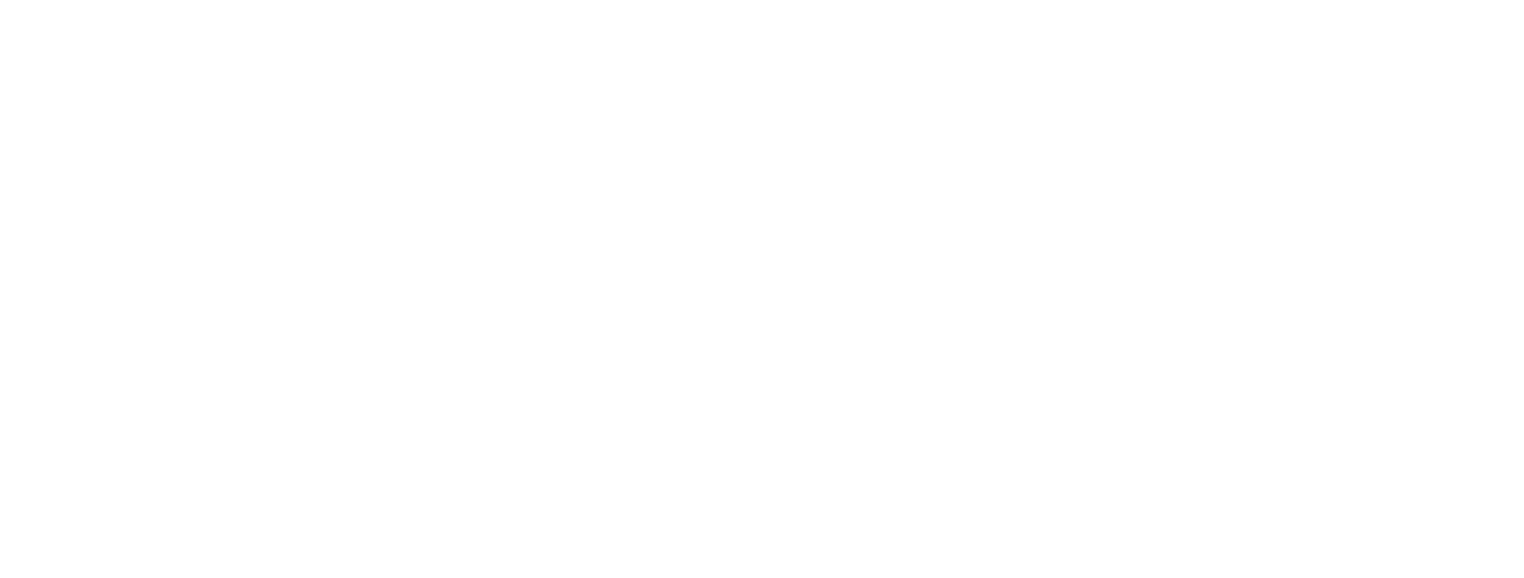
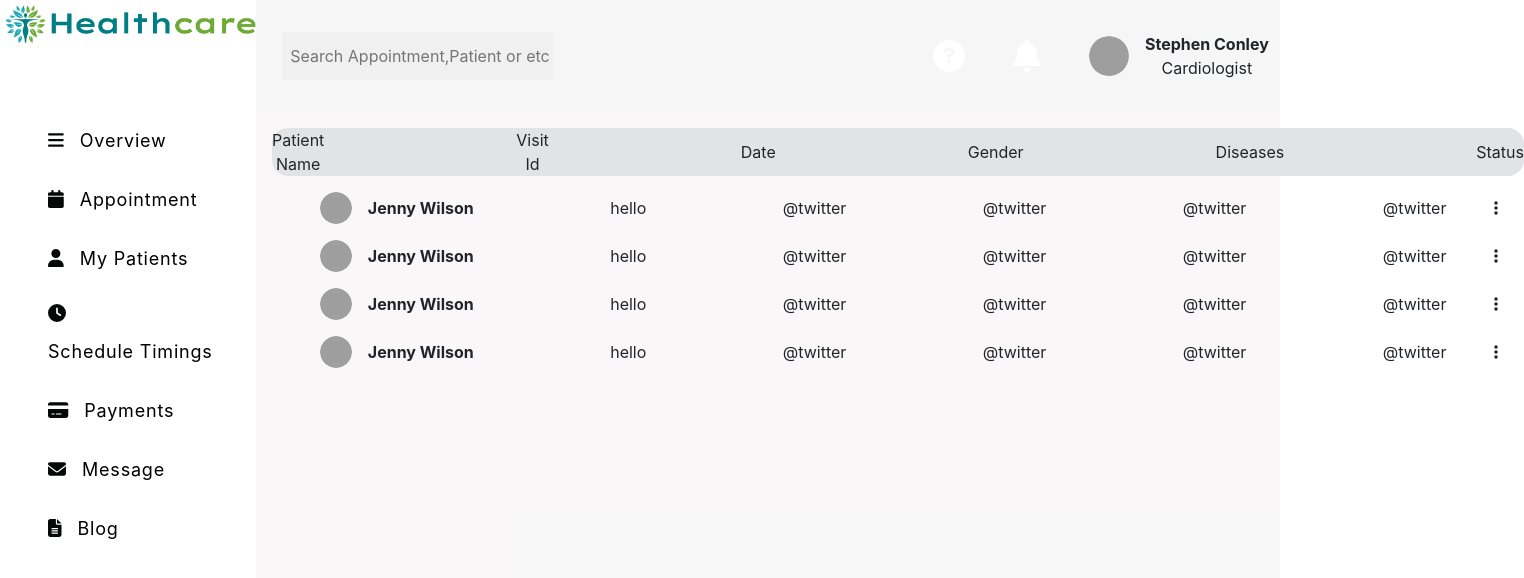
Before and after one commit to E-DoctorApp/E-DoctorApp, a React (Create React App) app in the folder client/: page /doctorProfile/patients in a window 1280 px wide. Before the commit this address had no page. Shown: the top 578 px of the page, 1524 px wide, since content can reach past the window. Built offline with nearby package versions, Linux system fonts and the light colour scheme; grey boxes are pictures that could not be loaded; a web font is replaced by a local one.

Commit message:
all components done

```diff
--- a/client/src/App.tsx
+++ b/client/src/App.tsx
@@ -18,6 +18,7 @@
 import { getOneDoctor } from "./store/doctorSlice";
 import DoctorChat from "./components/DoctorChat/DoctorChat";
 import AllAppointments from "./components/AllAppointments/AllAppointments";
+import AllPatients from "./components/AllPatients/AllPatients";
 
 
 function App() {
@@ -49,6 +50,7 @@
           <Route path="review" element={<Review />} />
           <Route path="docChat" element={<DoctorChat/>} />
           <Route path="appointments" element={<AllAppointments/>} />
+          <Route path="patients" element={<AllPatients/>} />
         </Route>
         <Route path="/services" element={<ServicePage />} />
         <Route path="/Review" element={<Review />} />
--- a/client/src/components/AllPatients/AllPatients.tsx
+++ b/client/src/components/AllPatients/AllPatients.tsx
@@ -1,9 +1,24 @@
 import React from 'react'
+import "./style.css"
+import OnePatient from './OnePatient'
 
 const AllPatients = () => {
   return (
-    <div>
-
+    <div className='Patients-content'>
+      <div className='Patients-container'>
+        <div className='Patients-container-header'>
+            <span>Patient Name</span>
+            <span>Visit Id</span>
+            <span>Date</span>
+            <span>Gender</span>
+            <span>Diseases</span>
+            <span>Status</span>
+        </div>
+        <OnePatient/>
+        <OnePatient/>
+        <OnePatient/>
+        <OnePatient/>
+    </div>
     </div>
   )
 }
--- /dev/null
+++ b/client/src/components/AllPatients/OnePatient.tsx
@@ -0,0 +1,42 @@
+import React from 'react'
+import { FontAwesomeIcon } from "@fortawesome/react-fontawesome";
+import { IconProp } from "@fortawesome/fontawesome-svg-core";
+import { faEllipsisVertical } from "@fortawesome/free-solid-svg-icons";
+
+
+const OnePatient = () => {
+    const ellipsis = faEllipsisVertical as IconProp;
+
+  return (
+
+         <div className='OnePatient'>
+              <div className='OnePatient-details'>
+              <div className="DoctorProfile-th">
+              <div className="DoctorProfile-patient-done">
+              <div className="DoctorProfile-image-frame3">
+                <img
+                  src="https://www.perfocal.com/blog/content/images/size/w960/2021/01/Perfocal_17-11-2019_TYWFAQ_100_standard-3.jpg"
+                  alt=""
+                />
+              </div>
+              <div className="DoctorProfile-appointment-requests-list-container-request-details">
+                <span className="DoctorProfile-appointment-requests-list-container-request-details-name">
+                  Jenny Wilson
+                </span>
+              </div>
+            </div>
+              </div>
+              <span>hello</span>
+              <span>@twitter</span>
+              <span>@twitter</span>
+              <span>@twitter</span>
+              <span>@twitter</span>
+              </div>
+
+                <FontAwesomeIcon icon={ellipsis} />
+
+            </div>
+  )
+}
+
+export default OnePatient
--- /dev/null
+++ b/client/src/components/AllPatients/style.css
@@ -0,0 +1,39 @@
+.Patients-container-header{
+    background-color: #E2E3E5;
+    display: flex;
+    justify-content:center;
+    align-items: center;
+    gap: 12rem;
+    height: 6vh;
+    border-radius: 1rem;
+    width: 100%;
+}
+.Patients-container{
+    display: flex;
+    flex-wrap: wrap;
+    justify-content: center;
+    align-items: center;
+    gap: 1rem;
+}
+.Patients-content{
+    padding: 1rem;
+    display: flex;
+    flex-direction: column;
+    flex-wrap: wrap;
+    width: 100%;
+
+}
+.OnePatient{
+    display: flex;
+    justify-content: center;
+    align-items: center;
+    gap: 3rem;
+    width: 100%;
+}
+.OnePatient-details{
+    display: flex;
+    justify-content: space-between;
+    align-items: center;
+    width: 90%;
+    margin-left: 1.4rem;
+}
```
